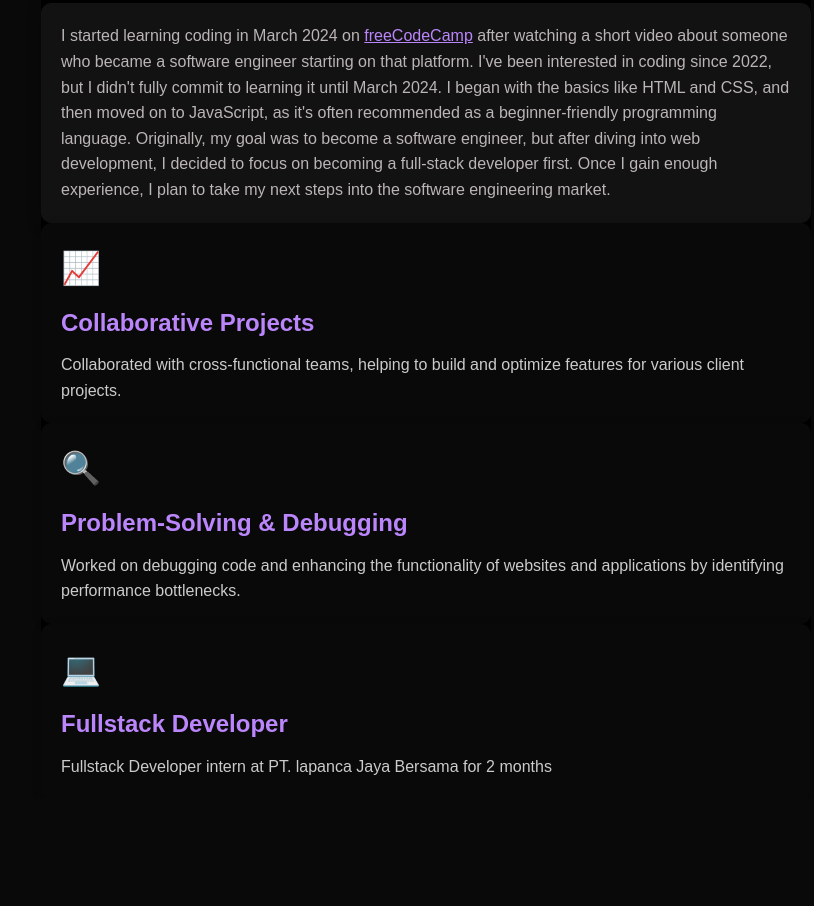
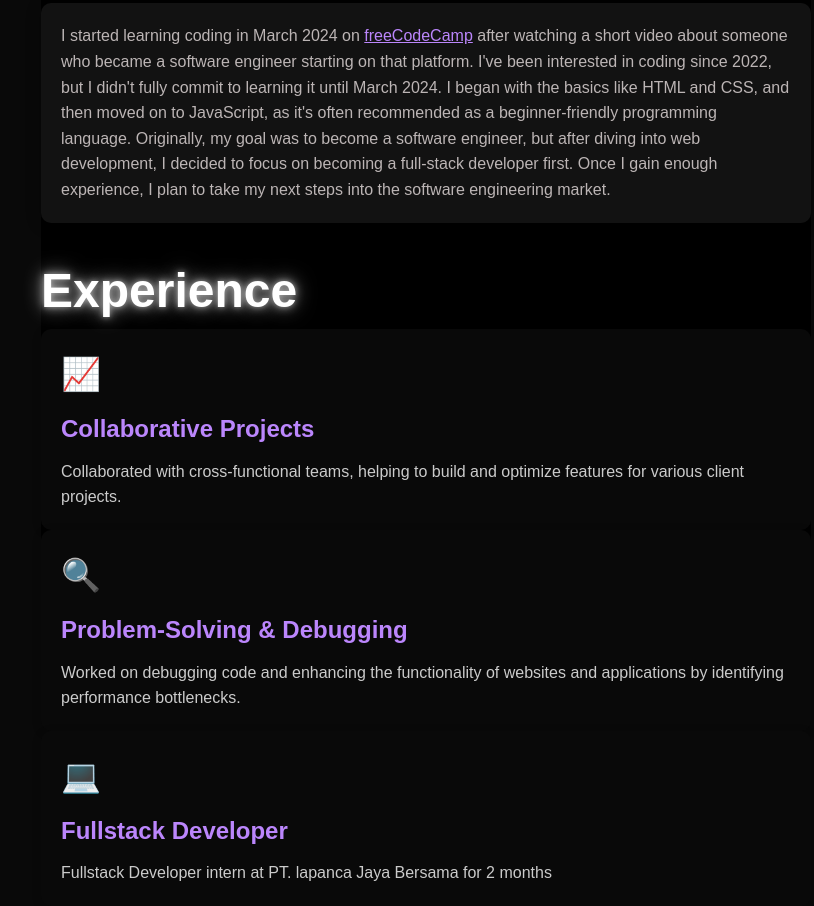
Before and after one commit to Vtolin/intro, a plain HTML site: page essentials/about.html in a window 1280 px wide. Shown: the part 681-1587 px from the top of the page, without its empty margins (214-1028 px from the left). Before the commit the page ends 1480 px from the top, so only its background shows below. Drawn offline with Linux system fonts and the light colour scheme.

Commit message:
about.html

```diff
--- a/essentials/about.html
+++ b/essentials/about.html
@@ -343,7 +343,9 @@
                 into the software engineering market.
             </p>
         </div>
-
+        <h1 style='padding-top: 30px;'>
+            Experience
+        </h1>
         <div class="experience-item">
             <div class="experience-icon">&#x1F4C8;</div>
             <h3>Collaborative Projects</h3>
```
